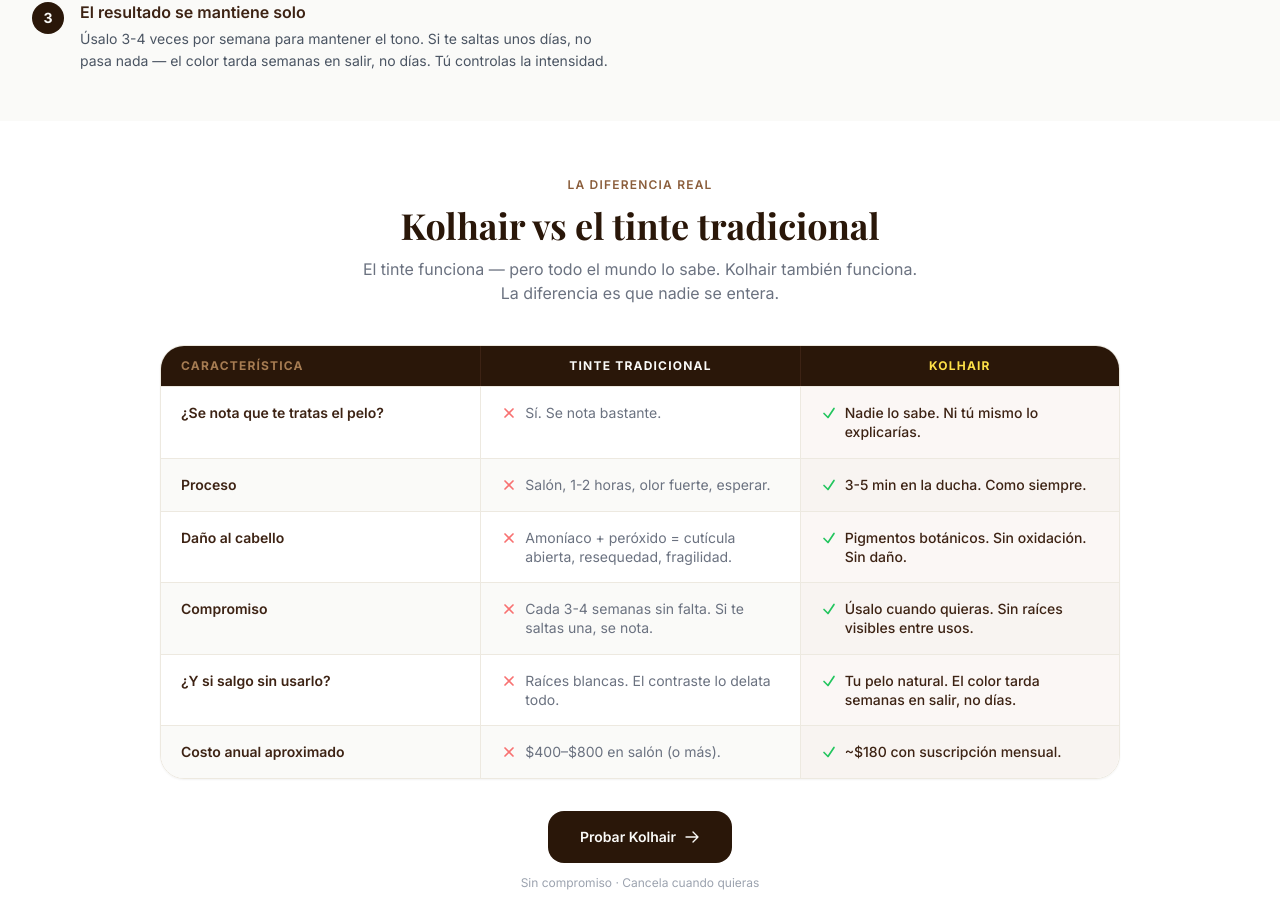
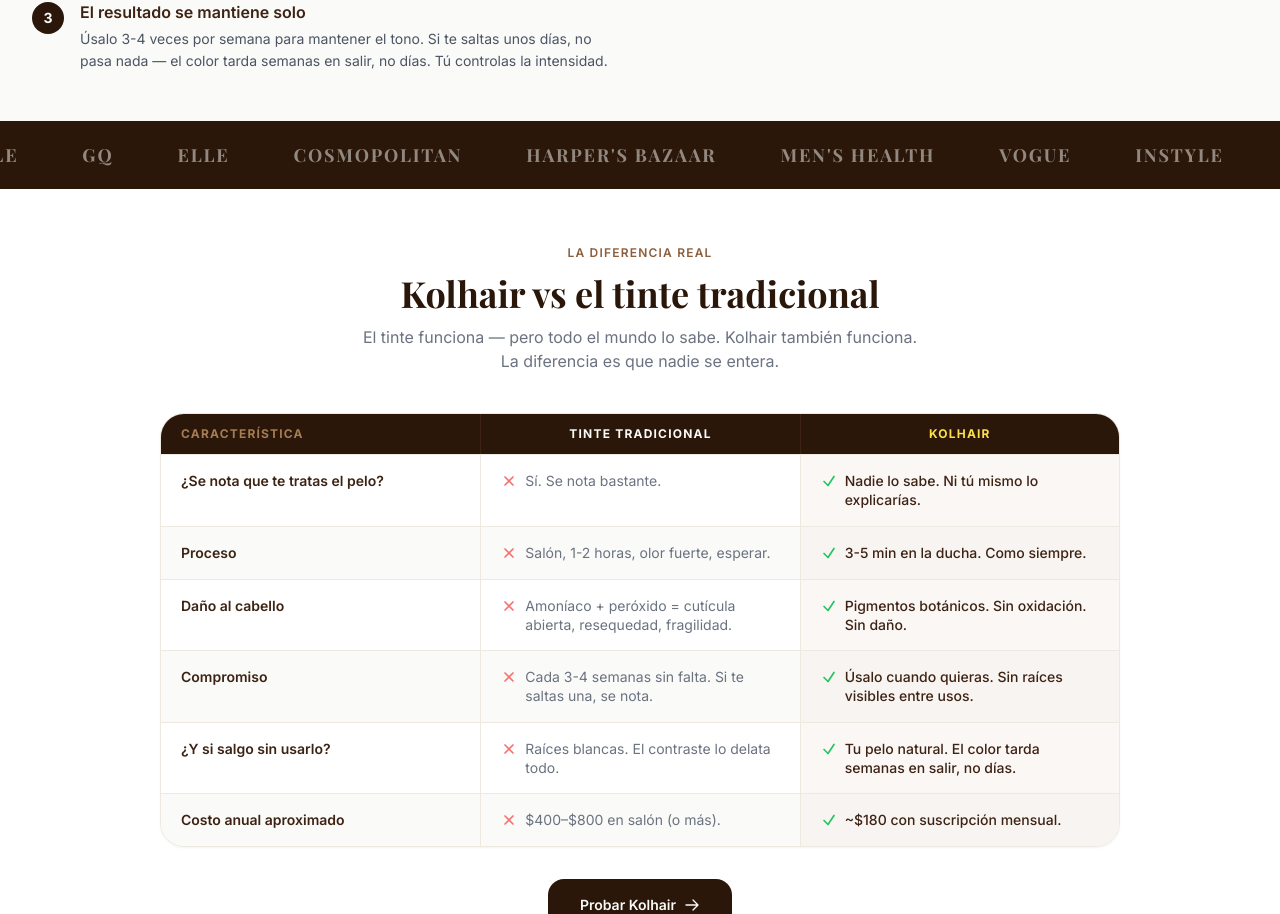
Before and after one commit to shoterrdh/kolhair, a Next.js app: page /producto in a window 1280 px wide. Shown: the part 1419-2333 px from the top of the page. Built offline with nearby package versions, Linux system fonts and the light colour scheme; no server answers; a web font is replaced by a local one.

Commit message:
feat: añadir PressBar al product page debajo de ingredientes

```diff
--- a/app/producto/page.tsx
+++ b/app/producto/page.tsx
@@ -1,5 +1,6 @@
 import ProductMain from "@/components/ProductMain";
 import ProductDescription from "@/components/ProductDescription";
+import PressBar from "@/components/PressBar";
 import UsvsThem from "@/components/UsvsThem";
 import BeforeAfter from "@/components/BeforeAfter";
 import Testimonials from "@/components/Testimonials";
@@ -16,6 +17,7 @@
     <main>
       <ProductMain />
       <ProductDescription />
+      <PressBar />
       <UsvsThem />
       <BeforeAfter />
       <Testimonials />
```
